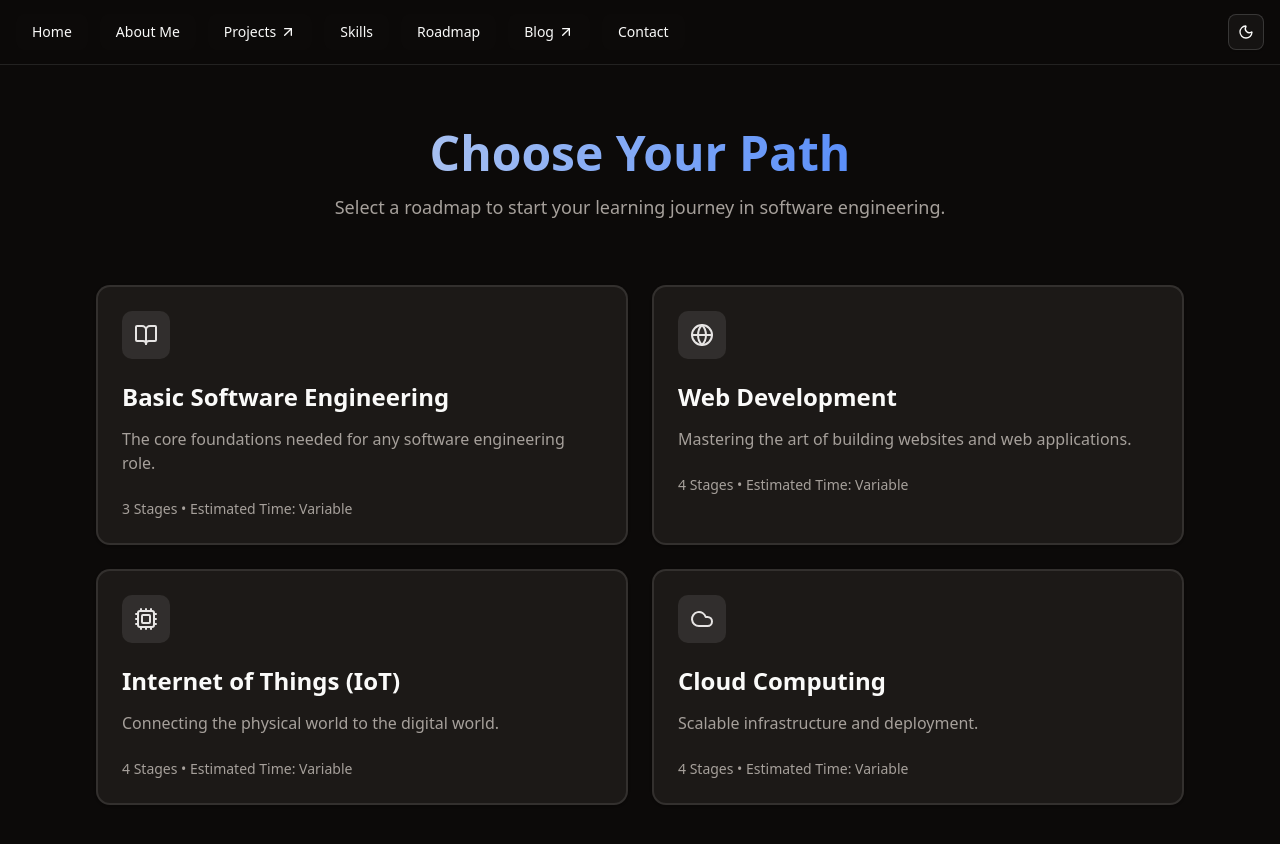
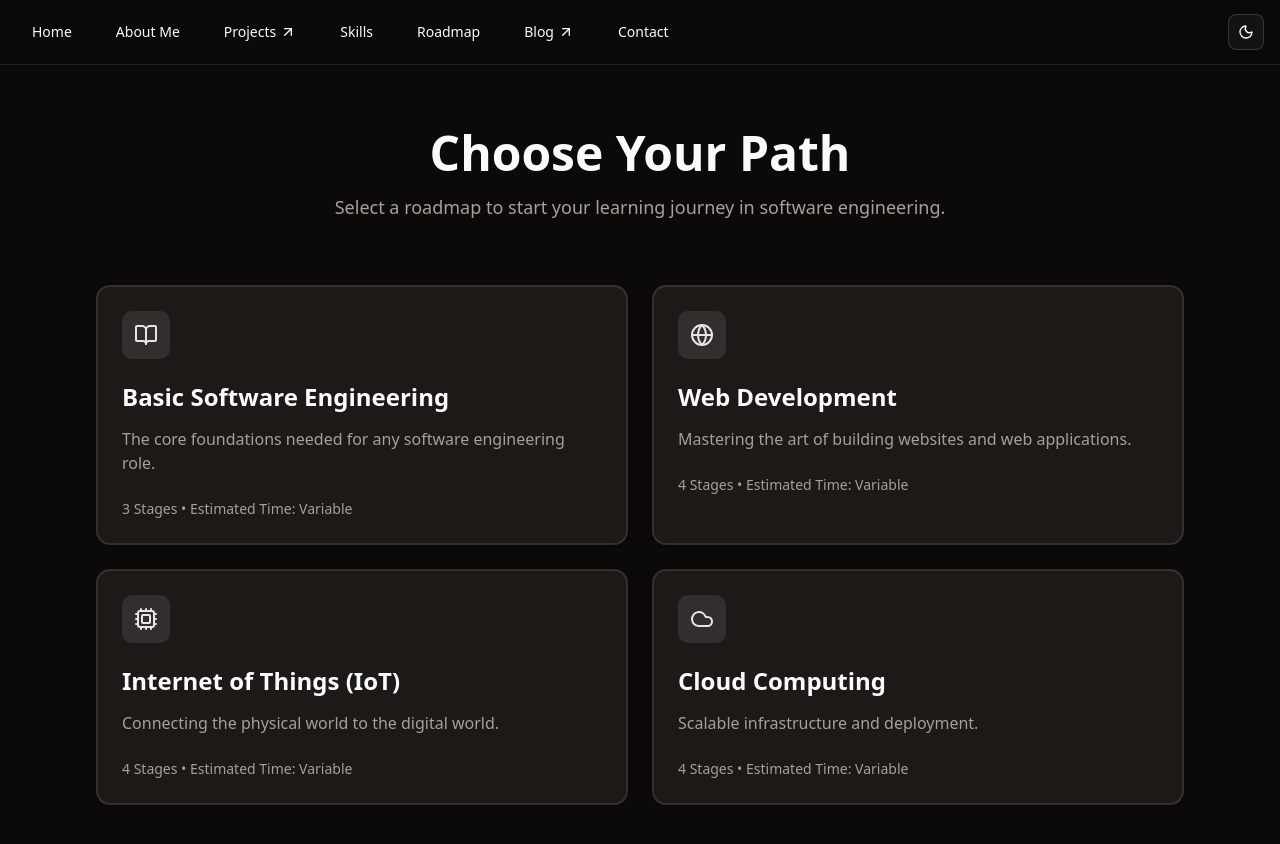
Before and after one commit to AumPauskar/AumPauskar.github.io, a React (Vite) app: page /#/roadmap in a window 1280 px wide. Shown: the top 844 px of the page. Built offline with nearby package versions, Linux system fonts and the light colour scheme.

Commit message:
gradients removed

```diff
--- a/src/pages/RoadmapDetail.tsx
+++ b/src/pages/RoadmapDetail.tsx
@@ -32,7 +32,7 @@ export function RoadmapDetail() {
                     </Link>
                 </Button>
                 <div className="text-center space-y-4">
-                    <h1 className="text-4xl md:text-5xl font-bold bg-gradient-to-r from-primary to-blue-600 bg-clip-text text-transparent capitalize">
+                    <h1 className="text-4xl md:text-5xl font-bold capitalize">
                         {currentRoadmap.title}
                     </h1>
                     <p className="text-lg text-muted-foreground max-w-2xl mx-auto">
--- a/src/pages/RoadmapPage.tsx
+++ b/src/pages/RoadmapPage.tsx
@@ -22,7 +22,7 @@ export function RoadmapPage() {
     return (
         <div className="container mx-auto px-4 py-12 max-w-6xl">
             <div className="text-center mb-16 space-y-4">
-                <h1 className="text-4xl md:text-5xl font-bold bg-gradient-to-r from-primary to-blue-600 bg-clip-text text-transparent">
+                <h1 className="text-4xl md:text-5xl font-bold">
                     Choose Your Path
                 </h1>
                 <p className="text-lg text-muted-foreground max-w-2xl mx-auto">
```
